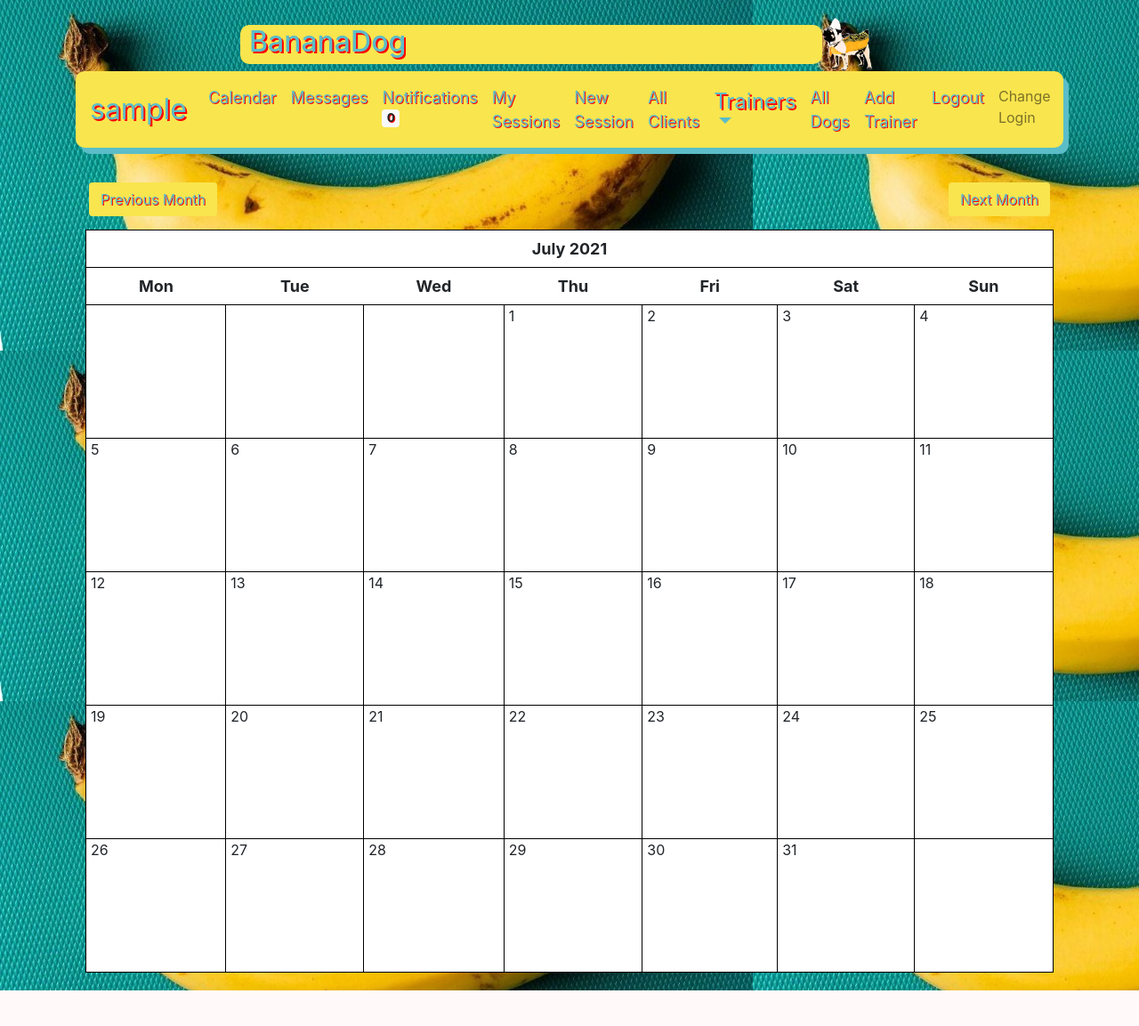
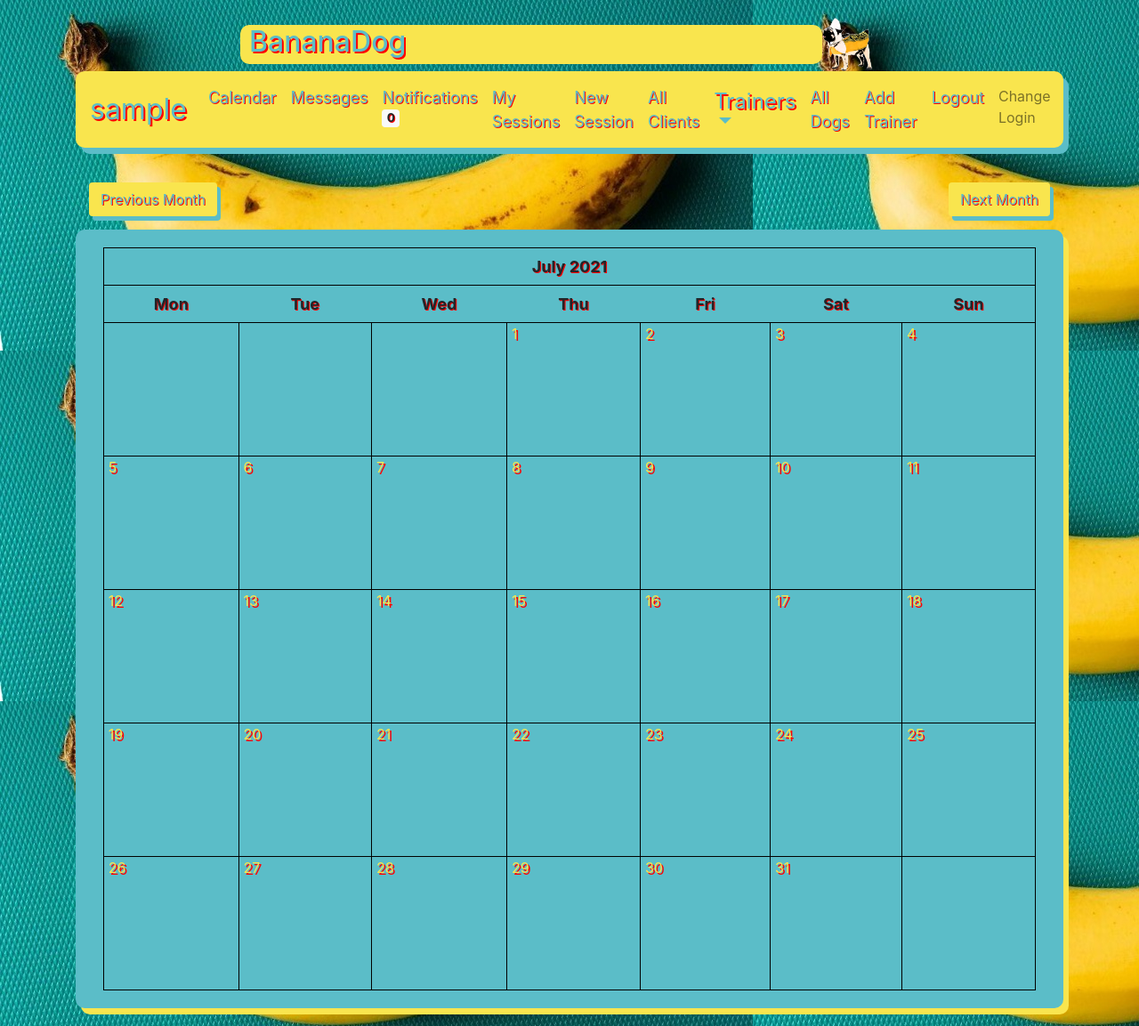
Before and after one commit to nvalle0624/kenzie-q4-capstone, a Django app: page /calendar/ in a window 1280 px wide. Shown: the whole page at 89% size. Before the commit the page ends 1113 px from the top, so only its background shows below. Run offline with Django 3.2, Linux system fonts and the light colour scheme; a user stored in the database is signed in; tables that the repository leaves empty hold one stand-in row (values such as "Sample post"); data that the repository does not hold is empty; some libraries are stand-ins or nearby versions.

Commit message:
calendar color changes

```diff
--- a/static/base/base.css
+++ b/static/base/base.css
@@ -22,12 +22,6 @@ h1 {
   border-radius: 10px;
   padding-left: 10px;
   width: 100%;
-}
-
-td,
-th,
-a.btn {
-  background-color: white;
 }
 
 /*Nick-  new css that can be chaged/removed */
--- a/static/calendar/calendar.css
+++ b/static/calendar/calendar.css
@@ -13,6 +13,7 @@
   padding: 10px;
   text-align: center;
   font-size: 18px;
+  background-color: #5bbdc8;
 }
 
 .calendar td {
--- a/templates/all_dogs.html
+++ b/templates/all_dogs.html
@@ -14,5 +14,6 @@
     {% endfor %}
       <h5 class="card-title"><a href='/dog_profile/{{dog.id}}/' style="background-color: #5bbdc8; color:#f9e54e;text-shadow: 2px 2px #ff0000;">{{dog.name}}</a></h5>
     </div>
+    <br>
   {% endfor %}
   {% endblock %}
--- a/templates/calendar.html
+++ b/templates/calendar.html
@@ -7,10 +7,10 @@
 {% block content %}
 {% include request.user.is_staff|yesno:'admin_navbar.html,client_navbar.html' %}
 <div class="clearfix">
-	<a class="btn left" style='background-color:#f9e54e;color:#5bbdc8;text-shadow: 1px 1px #ff0000;' href="{% url 'calendar' %}?{{ prev_month }}"> Previous Month </a>
-	<a class="btn right" style='background-color:#f9e54e;color:#5bbdc8;text-shadow: 1px 1px #ff0000;' href="{% url 'calendar' %}?{{ next_month }}"> Next Month </a>
+	<a class="btn left" style='background-color:#f9e54e;color:#5bbdc8;text-shadow: 1px 1px #ff0000;box-shadow: 4px 5px #5bbdc8;' href="{% url 'calendar' %}?{{ prev_month }}"> Previous Month </a>
+	<a class="btn right" style='background-color:#f9e54e;color:#5bbdc8;text-shadow: 1px 1px #ff0000;box-shadow: 4px 5px #5bbdc8;' href="{% url 'calendar' %}?{{ next_month }}"> Next Month </a>
 </div>
-
-
+<div class="card-body">
 {{ calendar }}
+</div>
 {% endblock %}
--- a/templates/client_homepage.html
+++ b/templates/client_homepage.html
@@ -5,7 +5,7 @@
 {% load crispy_forms_tags %}
 
 
-
+<br>
 <div>
   <div class="card-body" style='display: flex; flex-direction: row;'>
     {% if profile_pic.image %}
--- a/templates/my_sessions.html
+++ b/templates/my_sessions.html
@@ -11,12 +11,12 @@
 
   <ul>
     {% for session in my_sessions %}
-    <li><a href='/session/{{session.id}}'>{{session.activity_name}}</a>: {{session.date}}</li>
+    <li><b><a style="background-color: #5bbdc8; color:#f9e54e;text-shadow: 2px 2px #ff0000;" href='/session/{{session.id}}'>{{session.activity_name}}</a></b>: {{session.date}}</li>
     <ul>
       {% for dog in session.dogs_in_session.all %}
         {% for report in my_reports %}
           {% if dog == report.dog_name and session == report.session%}
-      <li><a href='/report_detail/{{report.id}}'>{{report}}</a>: {{session.date}}</li>
+      <li><b><a style="background-color: #5bbdc8; color:#f9e54e;text-shadow: 2px 2px #ff0000;" href='/report_detail/{{report.id}}'>{{report}}</a></b>: {{session.date}}</li>
           {% endif %}
         {% endfor %}
       {% endfor %}
--- a/templates/trainer_detail.html
+++ b/templates/trainer_detail.html
@@ -3,6 +3,7 @@
 {% block content %}
 <link rel="stylesheet" type="text/css" href="{% static 'base/base.css' %}">
 {% load crispy_forms_tags %}
+<br>
 <div>
   <div class="card-body">
     {% for pic in all_profile_pics %}
--- a/training_sessions/models.py
+++ b/training_sessions/models.py
@@ -7,7 +7,7 @@ from admin_users.models import Trainer
 # calendar: https://www.huiwenteo.com/normal/2018/07/24/django-calendar.html
 
 # Create your models here.
-from datetime import datetime, timedelta
+from datetime import datetime, time, timedelta
 from calendar import HTMLCalendar
 
 
@@ -24,10 +24,11 @@ class Calendar(HTMLCalendar):
         d = ''
         for session in sessions_per_day:
             # each session added links to session view
-            d += f'<li> <a href="/session/{session.id}">{session.activity_name}</a> </li>'
+            time_format = session.start_time.strftime('%I:%M:%p')
+            d += f'<li> <a style="color:#f9e54e;text-shadow: 1px 1px #ff0000;text-decoration: underline;" href="/session/{session.id}">{session.activity_name}: {time_format}</a> </li>'
 
         if day != 0:
-            return f"<td><span class='date'>{day}</span><ul> {d} </ul></td>"
+            return f"<td style='background-color: #5bbdc8; color:#f9e54e;text-shadow: 2px 2px #ff0000;'><span class='date'>{day}</span><ul> {d} </ul></td>"
         return '<td></td>'
 
     # formats a week as a tr
```
Also changed, not shown: templates/report_detail.html (+5 -3 lines), templates/session_edit.html (+1 -6 lines).
